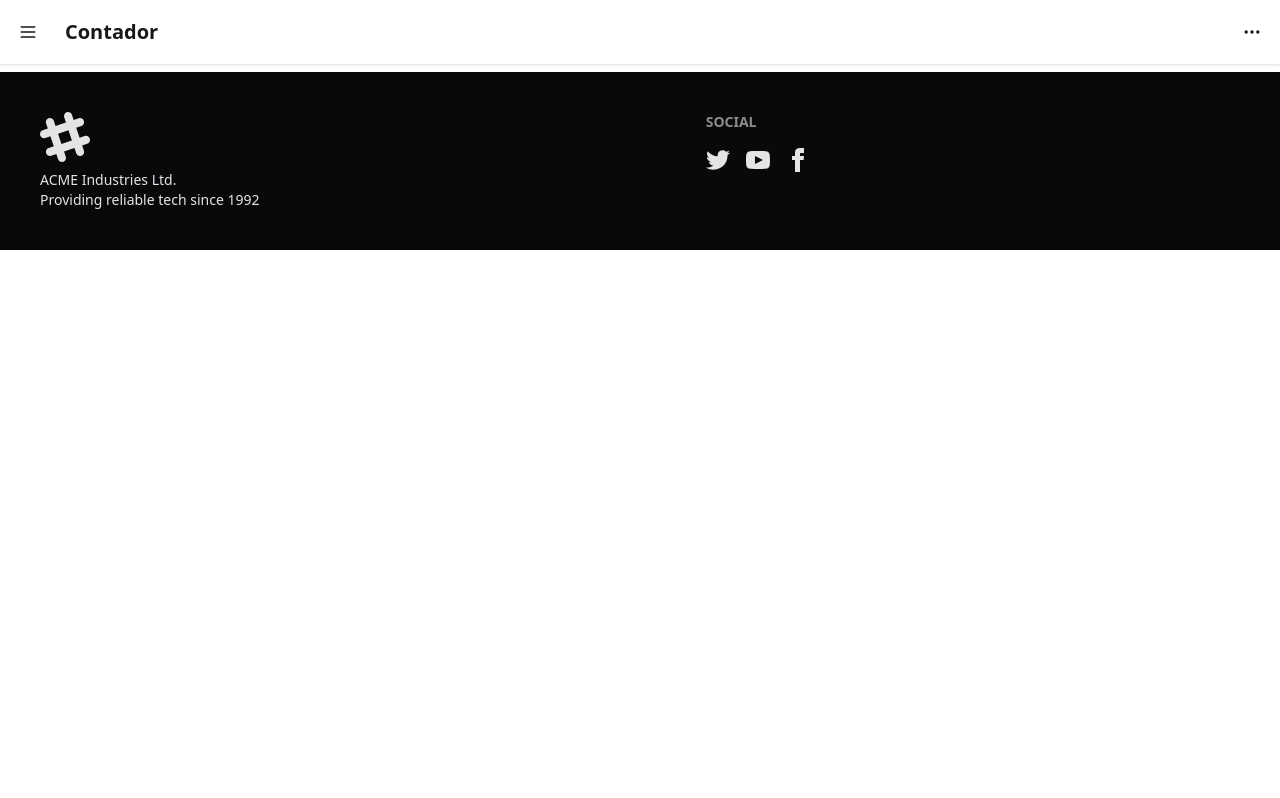
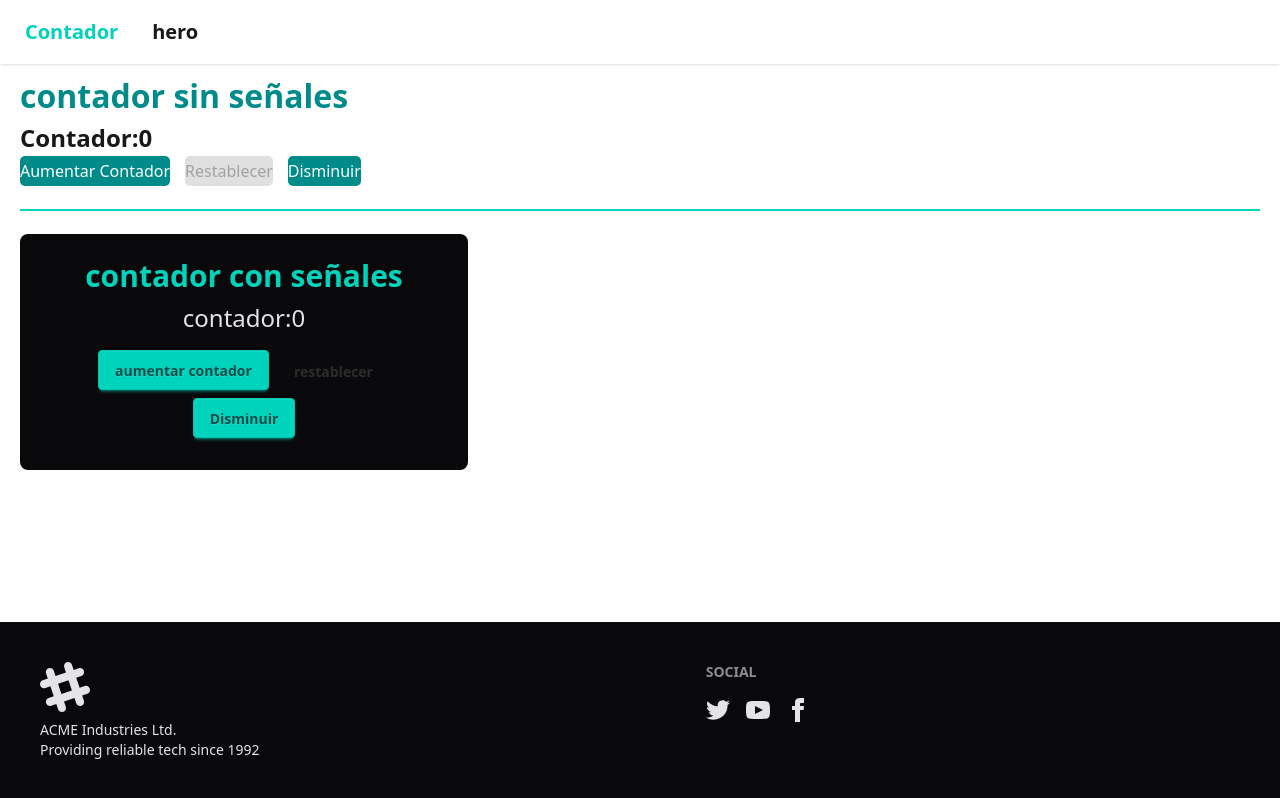
Before and after one commit to JcrDev-code/heroApp21, an Angular app: page /counter in a window 1280 px wide. Before the commit this address led to /. Built offline with nearby package versions, Linux system fonts and the light colour scheme.

Commit message:
feat: navbar Funcional

```diff
--- a/src/app/app.html
+++ b/src/app/app.html
@@ -1,6 +1,9 @@
-<app-navbar></app-navbar>
-<section class="mx-5 mt-2">
-  <router-outlet />
-</section>
-<!-- footer -->
-<app-footer />
+<div class="min-h-screen flex flex-col">
+  <app-navbar></app-navbar>
+
+  <section class="mx-5 mt-2 flex-1">
+    <router-outlet />
+  </section>
+
+  <app-footer />
+</div>
--- a/src/app/app.routes.ts
+++ b/src/app/app.routes.ts
@@ -5,11 +5,15 @@ import { CounterPage } from './features/counter/pages/counter-page/counter-page'
 
 export const routes: Routes = [
   {
-    path: '',
+    path: 'counter',
     component: CounterPage,
   },
   {
     path: 'hero',
     component: HeroDescription,
   },
+  {
+    path: '**',
+    redirectTo: 'counter',
+  },
 ];
--- a/src/app/core/layouts/navbar/navbar.html
+++ b/src/app/core/layouts/navbar/navbar.html
@@ -1,39 +1,8 @@
 <div class="navbar bg-base-100 shadow-sm">
-  <div class="flex-none">
-    <button class="btn btn-square btn-ghost">
-      <svg
-        xmlns="http://www.w3.org/2000/svg"
-        fill="none"
-        viewBox="0 0 24 24"
-        class="inline-block h-5 w-5 stroke-current"
-      >
-        <path
-          stroke-linecap="round"
-          stroke-linejoin="round"
-          stroke-width="2"
-          d="M4 6h16M4 12h16M4 18h16"
-        ></path>
-      </svg>
-    </button>
-  </div>
   <div class="flex-1">
-    <a class="btn btn-ghost text-xl">Contador</a>
-  </div>
-  <div class="flex-none">
-    <button class="btn btn-square btn-ghost">
-      <svg
-        xmlns="http://www.w3.org/2000/svg"
-        fill="none"
-        viewBox="0 0 24 24"
-        class="inline-block h-5 w-5 stroke-current"
-      >
-        <path
-          stroke-linecap="round"
-          stroke-linejoin="round"
-          stroke-width="2"
-          d="M5 12h.01M12 12h.01M19 12h.01M6 12a1 1 0 11-2 0 1 1 0 012 0zm7 0a1 1 0 11-2 0 1 1 0 012 0zm7 0a1 1 0 11-2 0 1 1 0 012 0z"
-        ></path>
-      </svg>
-    </button>
+    <a class="btn btn-ghost text-xl" routerLink="/counter" routerLinkActive="btn-accent"
+      >Contador</a
+    >
+    <a class="btn btn-ghost text-xl" routerLink="/hero" routerLinkActive="btn-accent">hero</a>
   </div>
 </div>
--- a/src/app/core/layouts/navbar/navbar.ts
+++ b/src/app/core/layouts/navbar/navbar.ts
@@ -1,8 +1,9 @@
 import { Component } from '@angular/core';
+import { RouterLink, RouterLinkActive } from '@angular/router';
 
 @Component({
   selector: 'app-navbar',
-  imports: [],
+  imports: [RouterLink, RouterLinkActive],
   templateUrl: './navbar.html',
 })
 export class Navbar {}
```
